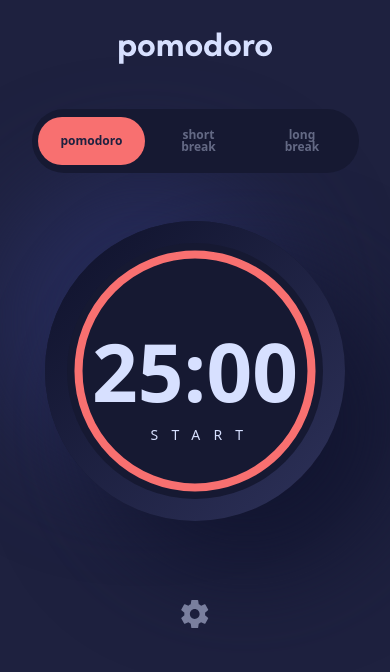
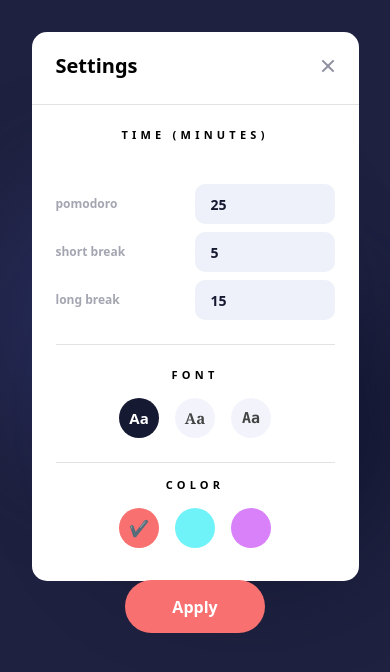
Before and after one commit to josemongedev/pomodoro-app, a React (Vite) app: page / in a window 390 px wide. Shown: the top 672 px of the page. Built offline with nearby package versions, Linux system fonts and the light colour scheme.

Commit message:
Finished styles on desktop and tablet screen sizes Accent color and font selection fixed, from previous misconfiguration or not implemented

```diff
--- a/src/components/ColorRadio.css
+++ /dev/null
@@ -1,6 +0,0 @@
-input:checked + .check-icon {
-  display: inline-block;
-}
-input + .check-icon {
-  display: none;
-}
--- a/src/components/ColorRadio.tsx
+++ b/src/components/ColorRadio.tsx
@@ -1,5 +1,4 @@
 import { TColorOptions } from "../types/timerTypes";
-import "./ColorRadio.css";
 type Props = {
   color: TColorOptions;
   selectedColor: TColorOptions;
@@ -14,6 +13,7 @@
     >
       <input
         type="radio"
+        className="peer"
         name={"color"}
         id={color}
         value={color}
@@ -21,7 +21,7 @@
         defaultChecked={color === selectedColor}
         onChange={() => onColorChange(color)}
       />
-      <span className="check-icon">✔</span>
+      <span className="invisible peer-checked:visible">✔</span>
     </label>
   );
 };
--- a/src/components/Fields.tsx
+++ b/src/components/Fields.tsx
@@ -6,11 +6,13 @@
 
 const Fields = ({ legend, children }: PropsWithChildren<Props>) => {
   return (
-    <fieldset className="w-full">
-      <legend className="uppercase text-xxs-sp font-bold text-center w-full leading-none">
+    <fieldset className="w-full  tablet:flex tablet:justify-between tablet:items-center tablet:flex-wrap">
+      <div className="w-full tablet:w-auto uppercase text-xxs-sp tablet:text-sm-sp font-bold text-center  leading-none">
         {legend}
-      </legend>
-      <div className="mt-[18px] flex flex-col gap-2">{children}</div>
+      </div>
+      <div className="mt-[18px] tablet:mt-[0px] flex justify-center gap-4 ">
+        {children}
+      </div>
     </fieldset>
   );
 };
--- a/src/components/FontRadio.tsx
+++ b/src/components/FontRadio.tsx
@@ -20,7 +20,7 @@
         onChange={() => onFontChange(fontName)}
       />
       <div
-        className={`font-${fontName} border-white hover:outline hover:outline-offset-[5px]  hover:outline-1 hover:outline-whitegray  font-bold w-10 aspect-square grid place-items-center rounded-full bg-whitegray peer-checked:bg-blueblack peer-checked:text-white`}
+        className={`font-${fontName}  border-white hover:outline hover:outline-offset-[5px]  hover:outline-1 hover:outline-whitegray  font-bold w-10 aspect-square grid place-items-center rounded-full bg-whitegray peer-checked:bg-blueblack peer-checked:text-white opacity-[0.7296] peer-checked:opacity-100 text-lg`}
       >
         Aa
       </div>
--- a/src/components/MinutesInput.tsx
+++ b/src/components/MinutesInput.tsx
@@ -5,14 +5,17 @@
 
 const MinutesInput = ({ name, value }: Props) => {
   return (
-    <label htmlFor={name} className="w-full flex justify-between items-center">
+    <label
+      htmlFor={name}
+      className="w-full flex justify-between items-center tablet:flex-col tablet:gap-[10px] tablet:items-start"
+    >
       <span className="text-xs font-bold text-navy opacity-40">
         {name.split("-").join(" ")}
       </span>
       <input
         min={1}
         max={60}
-        className="bg-whitegray rounded-[10px] w-[140px] h-10 p-4 font-bold text-md text-blueblack"
+        className="bg-whitegray rounded-[10px] w-[140px] h-10 tablet:h-12 p-4 font-bold text-md text-blueblack"
         type="number"
         name={name}
         id={name}
--- a/src/components/Settings.tsx
+++ b/src/components/Settings.tsx
@@ -1,4 +1,4 @@
-import { useState } from "react";
+import { forwardRef, useState } from "react";
 import { ReactComponent as IconClose } from "../assets/icon-close.svg";
 import { TColorOptions, TFontOptions, TSettings } from "../types/timerTypes";
 import ColorRadio from "./ColorRadio";
@@ -7,19 +7,29 @@
 import MinutesInput from "./MinutesInput";
 
 type Props = {
-  open: boolean;
-  setOpen: React.Dispatch<React.SetStateAction<boolean>>;
+  onDialogClose: () => void;
   onSettingsChange: (settings: TSettings) => void;
   settings: TSettings;
 };
 
-const Settings = ({ open, setOpen, onSettingsChange, settings }: Props) => {
+const Settings = forwardRef<HTMLDialogElement, Props>(
+  ({ onDialogClose, onSettingsChange, settings }, dialogRef) => {
     const [newSettings, setNewSettings] = useState(settings);
-  const onCloseClick = () => setOpen(false);
 
     const onConfigApply: React.FormEventHandler<HTMLFormElement> = (e) => {
       e.preventDefault();
-    onSettingsChange(newSettings);
+      const configFormData = new FormData(e.currentTarget);
+
+      onSettingsChange({
+        ...newSettings,
+        // Only storing the new timer durations until Apply button is clicked to avoid unnecesary re-renders
+        duration: {
+          pomodoro: Number(configFormData.get("pomodoro")),
+          short: Number(configFormData.get("short-break")),
+          long: Number(configFormData.get("long-break")),
+        },
+      });
+      onDialogClose();
     };
 
     const onColorChange = (color: TColorOptions) =>
@@ -28,42 +38,39 @@
       setNewSettings(() => ({ ...settings, font }));
 
     return (
-    <>
-      {open ? (
       <dialog
+        ref={dialogRef}
         open
-          className="top-[46px] w-[327px] h-[549px] rounded-[15px] py-6 px-0 z-50"
+        className="w-[327px] h-[549px] tablet:w-[540px] tablet:h-[464px] rounded-[15px] py-6 px-0 tablet:py-[34px] z-50 overflow-visible backdrop:bg-modal"
       >
-          <div className="px-6 flex justify-between">
-            <h1 className="text-2xl font-bold">Settings</h1>
-            <button onClick={onCloseClick}>
+        <div className="px-6 tablet:px-10 flex justify-between">
+          <h1 className="text-2xl tablet:text-3xl font-bold">Settings</h1>
+          <button onClick={onDialogClose}>
             <IconClose />
           </button>
         </div>
-          <hr className="h-[1px] mt-7 mb-6 bg-hrwhite border-0" />
+        <hr className="h-[1px] mt-7 tablet:mt-[31px] mb-6 bg-hrwhite border-0" />
         <form
-            className="px-6 flex items-center flex-col"
+          className="px-6 tablet:px-10 flex items-center flex-col"
           onSubmit={onConfigApply}
         >
           <Fields legend="Time (minutes)">
+            <div className="w-full mt-[26px] tablet:w-[462px] tablet:flex-row flex flex-col gap-2 tablet:gap-[22px] flex-grow">
               <MinutesInput
                 name="pomodoro"
                 value={settings.duration.pomodoro}
               />
               <MinutesInput
                 name="short-break"
-                value={settings.duration.shortBreak}
+                value={settings.duration.short}
               />
-              <MinutesInput
-                name="long-break"
-                value={settings.duration.longBreak}
-              />
+              <MinutesInput name="long-break" value={settings.duration.long} />
+            </div>
           </Fields>
 
           <hr className="w-full h-[1px] mt-6 mb-6 bg-hrwhite border-0" />
 
           <Fields legend="Font">
-              <div className="flex justify-center gap-4">
             <FontRadio
               key="kumbh-sans"
               fontName="kumbh-sans"
@@ -82,13 +89,11 @@
               selectedFont={settings.font}
               onFontChange={onFontChange}
             />
-              </div>
           </Fields>
 
-            <hr className="w-full h-[1px] mt-6 mb-4 bg-hrwhite border-0" />
+          <hr className="w-full h-[1px] mt-6 mb-4 tablet:mb-6 bg-hrwhite border-0" />
 
           <Fields legend="Color">
-              <div className="flex justify-center gap-4">
             <ColorRadio
               color="lightorange"
               selectedColor={settings.color}
@@ -104,7 +109,6 @@
               selectedColor={settings.color}
               onColorChange={onColorChange}
             />
-              </div>
           </Fields>
 
           <button className="relative mt-8 rounded-[26.5px] bg-lightorange w-[140px] h-[53px] text-white text-xl font-bold hover:bg-lighterorange">
@@ -112,9 +116,8 @@
           </button>
         </form>
       </dialog>
-      ) : null}
-    </>
     );
-};
+  }
+);
 
 export default Settings;
--- a/src/components/Timer.tsx
+++ b/src/components/Timer.tsx
@@ -1,4 +1,4 @@
-import { useState } from "react";
+import { useRef, useState } from "react";
 import { ReactComponent as IconSettings } from "../assets/icon-settings.svg";
 import { ReactComponent as Logo } from "../assets/logo.svg";
 import { EStateName, useTimerConfig } from "../hooks/useTimerConfig";
@@ -13,28 +13,33 @@
     onSetPomodoro,
     onSetShortBreak,
     onSetLongBreak,
+    setTimerConfig,
   } = useTimerConfig();
 
-  const [modalOpen, setModalOpen] = useState<boolean>(false);
+  const dialogRef = useRef<HTMLDialogElement>(null);
+  const onDialogClose = () => dialogRef?.current?.close();
   const [settings, setSettings] = useState<TSettings>({
-    duration: { pomodoro: 25, shortBreak: 5, longBreak: 15 },
+    duration: { pomodoro: 25, short: 5, long: 15 },
     font: "kumbh-sans",
     color: "lightorange",
   });
 
-  const onModalToggle = () => setModalOpen((open) => !open);
-  const onSettingsChange = (settings: TSettings) => setSettings(() => settings);
+  const onModalShow = () => dialogRef.current?.showModal();
+  const onSettingsChange = (settings: TSettings) => {
+    setSettings(() => settings);
+    setTimerConfig(settings.duration);
+  };
 
   const buttonStyle =
     "h-12 font-bold text-xs tablet:text-sm px-5 tablet:px-[25] rounded-3xl w-max";
-  const buttonClickedClasses = `${buttonStyle} bg-lightorange text-navy px-[23px]`;
+  const buttonClickedClasses = `${buttonStyle} bg-${settings.color} text-navy px-[23px]`;
   const buttonInactiveClasses = `${buttonStyle} opacity-40 hover:opacity-100`;
   const getButtonStyleByState = (state: EStateName) =>
     timerState === state ? buttonClickedClasses : buttonInactiveClasses;
 
   return (
     <article
-      className={`container pt-8 pb-12 tablet:pb-[103px] tablet:pt-[80px] 2xl flex items-center flex-col ${settings.font}`}
+      className={`container pt-8 pb-12 tablet:pb-[103px] tablet:pt-[80px] 2xl flex items-center flex-col font-${settings.font}`}
     >
       <div className="flex flex-col gap-[45px] tablet:gap-[55px] items-center mb-12 tablet:mb-[109px]">
         <Logo />
@@ -60,19 +65,20 @@
         </nav>
       </div>
 
-      <TimerDisplay minutesInterval={minutesInterval} />
+      <TimerDisplay
+        minutesInterval={minutesInterval}
+        accentColor={settings.color}
+      />
 
-      {!modalOpen && (
-        <button
-          className="mt-[79px] tablet:mt-36 desktop:mt-[63px] relative"
-          onClick={onModalToggle}
-        >
-          <IconSettings />
-        </button>
-      )}
+      <button
+        className="mt-[79px] tablet:mt-36 desktop:mt-[63px] relative"
+        onClick={onModalShow}
+      >
+        <IconSettings />
+      </button>
       <Settings
-        open={modalOpen}
-        setOpen={setModalOpen}
+        ref={dialogRef}
+        onDialogClose={onDialogClose}
         onSettingsChange={onSettingsChange}
         settings={settings}
       />
--- a/src/components/TimerDisplay.tsx
+++ b/src/components/TimerDisplay.tsx
@@ -1,10 +1,11 @@
 import React from "react";
 import { useTimerControls } from "../hooks/useTimerControls";
 import RadialProgressbar from "./RadialProgressbar";
+import { TColorOptions } from "../types/timerTypes";
 
-type Props = { minutesInterval: number };
+type Props = { minutesInterval: number; accentColor: TColorOptions };
 
-const TimerDisplay = React.memo(({ minutesInterval }: Props) => {
+const TimerDisplay = React.memo(({ minutesInterval, accentColor }: Props) => {
   const {
     minutes,
     seconds,
@@ -26,25 +27,25 @@
     <section className="w-[300px] tablet:w-[410px] aspect-square rounded-full bg-blueblack grid place-items-center shadow-lg">
       <div className="w-full bg-gradient-to-br from-black to-blue rounded-full grid place-items-center p-[22px]">
         <div className="w-full aspect-square bg-blueblack rounded-full grid grid-rows-6 grid-cols-1 place-items-center">
-          <span className="row-start-3 row-end-5 text-4xl font-bold">
+          <span className="row-start-3 row-end-5 text-4xl tablet:text-5xl desktop:text-6xl font-bold">
             {addLeadZeroPad(minutes)}:{addLeadZeroPad(seconds)}
           </span>
           <div className="w-full flex justify-center row-start-5 relative z-10">
             <button
               onClick={onTimerStart}
-              className={`uppercase hover:text-lightorange text-md-sp ${hideStartButton()}`}
+              className={`uppercase hover:text-${accentColor} font-bold text-md-sp tablet:text-xl-sp ${hideStartButton()}`}
             >
               &nbsp;start
             </button>
             <button
               onClick={onTimerPause}
-              className={`uppercase hover:text-lightorange text-md-sp ${hidePauseButton()}`}
+              className={`uppercase hover:text-${accentColor} font-bold text-md-sp tablet:text-xl-sp ${hidePauseButton()}`}
             >
               &nbsp;pause
             </button>
             <button
               onClick={onTimerRestart}
-              className={`uppercase hover:text-lightorange text-md-sp ${hideRestartButton()}`}
+              className={`uppercase hover:text-${accentColor} font-bold text-md-sp tablet:text-xl-sp ${hideRestartButton()}`}
             >
               &nbsp;restart
             </button>
@@ -53,7 +54,7 @@
             minutes={minutes}
             seconds={seconds}
             interval={minutesInterval}
-            strokeSvg="stroke-lightorange"
+            strokeSvg={`stroke-${accentColor}`}
           />
         </div>
       </div>
--- a/src/types/timerTypes.ts
+++ b/src/types/timerTypes.ts
@@ -4,9 +4,11 @@
 
 export interface TTimersLength {
   pomodoro: number;
-  shortBreak: number;
-  longBreak: number;
+  short: number;
+  long: number;
 }
+
+export type TDurationOptions = keyof TTimersLength;
 
 export interface TSettings {
   font: TFontOptions;
--- a/tailwind.config.js
+++ b/tailwind.config.js
@@ -7,6 +7,7 @@
   safelist: [
     "hidden",
     { pattern: /bg-(lightorange|skyblue|fuchsia)/ },
+    { pattern: /stroke-(lightorange|skyblue|fuchsia)/ },
     {
       pattern: /font-(roboto-slab|kumbh-sans|space-mono)/,
     },
@@ -20,6 +21,7 @@
     },
     colors: {
       black: "#0E112A",
+      modal: "rgba(10, 12, 28, 0.50)",
       navy: "#1E213F",
       blueblack: "#161932",
       blue: "#2E325A",
@@ -39,13 +41,13 @@
     fontSize: {
       "xxs-sp": ["11px", { lineHeight: 1, letterSpacing: "4.23px" }],
       xs: ["12px", { lineHeight: 1 }],
+      sm: ["13px", { lineHeight: 1 }],
       "sm-sp": ["13px", { lineHeight: 1, letterSpacing: "5px" }],
-      sm: ["13px", { lineHeight: 1 }],
       md: ["14px", { lineHeight: 1 }],
       "md-sp": ["14px", { lineHeight: 1, letterSpacing: "13.125px" }],
       lg: ["15px", { lineHeight: 1 }],
+      xl: ["16px", { lineHeight: 1 }],
       "xl-sp": ["16px", , { lineHeight: 1, letterSpacing: "15px" }],
-      xl: ["16px", { lineHeight: 1 }],
       "2xl": ["20px", { lineHeight: 1 }],
       "3xl": ["28px", { lineHeight: 1 }],
       "4xl": ["80px", { lineHeight: 1 }],
```
Lines whose indentation alone changed are shown as unchanged.
